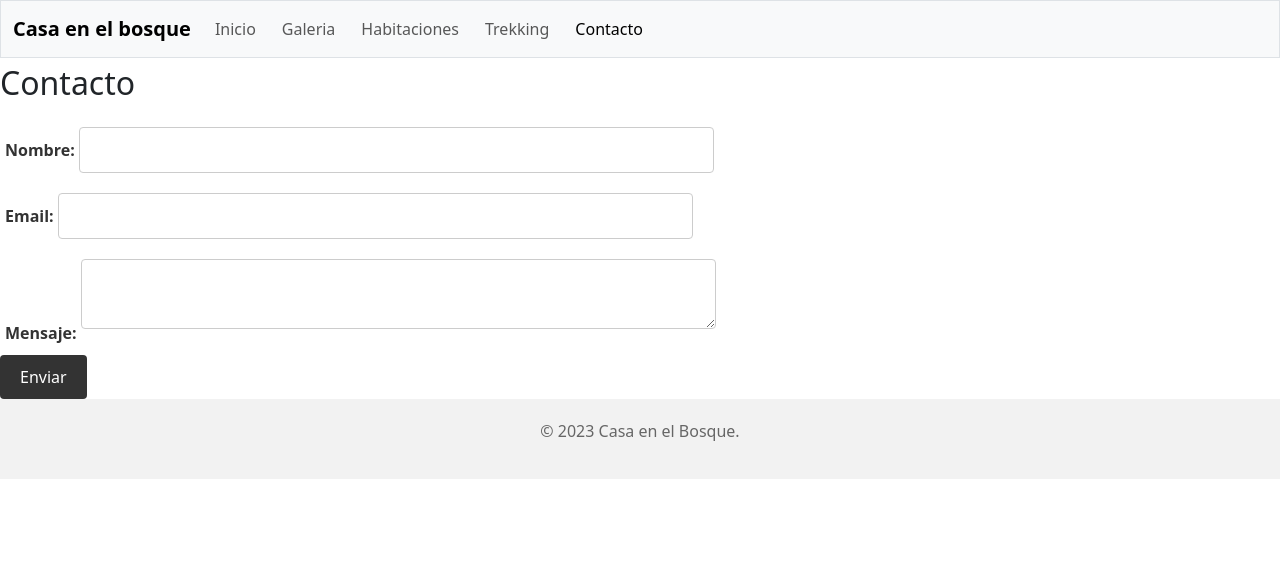
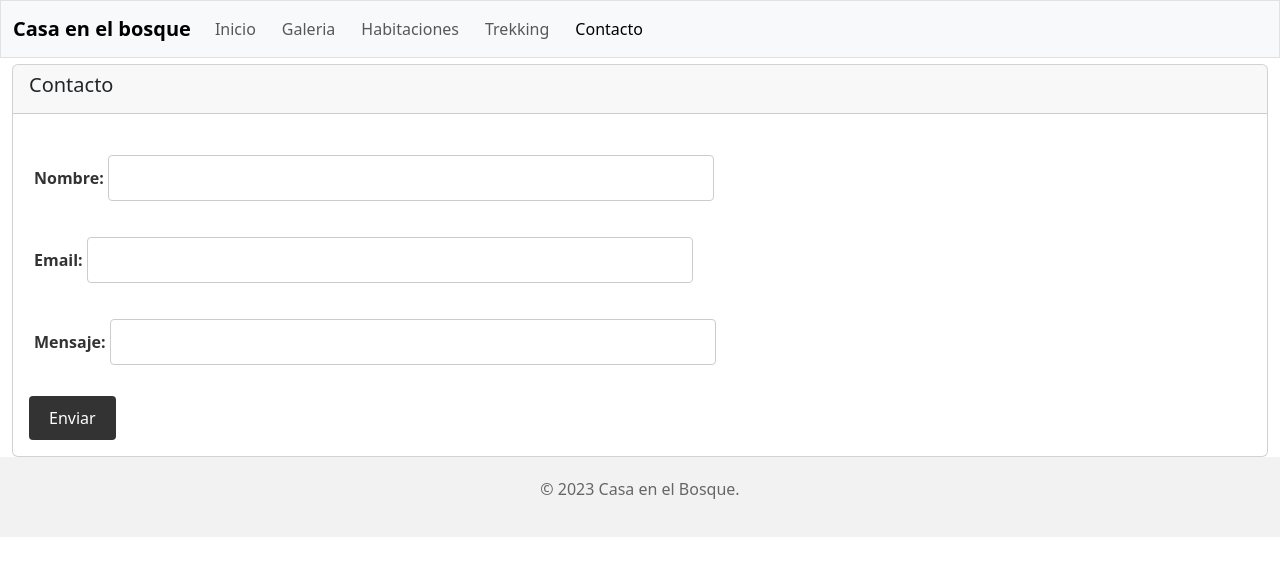
Before and after one commit to mmkippes/casabosque, a plain HTML site: page pages/contacto.html in a window 1280 px wide. Drawn offline with nearby package versions, Linux system fonts and the light colour scheme.

Commit message:
contact form with card

```diff
--- a/pages/contacto.html
+++ b/pages/contacto.html
@@ -44,22 +44,31 @@
     </header>
 
     <main>
-        <h2>Contacto</h2>
+        <div class="container-fluid">
+            <div class="card">
+                <div class="card-header">
+                    <h5>
+                        <div class="card-title">Contacto</div>
+                    </h5>
+                </div>
+                <div class="card-body">
                     <form>
-            <div class="contactFormDiv">
-                <label for="nombre">Nombre:</label>
+                        <div class="contactFormDiv mb-3">
+                            <label for="nombre" class="form-label">Nombre:</label>
                             <input type="text" id="nombre" name="nombre" required>
                         </div>
-            <div class="contactFormDiv">
-                <label for="email">Email:</label>
+                        <div class="contactFormDiv mb-3">
+                            <label for="email" class="form-label">Email:</label>
                             <input type="email" id="email" name="email" required>
                         </div>
-            <div class="contactFormDiv">
-                <label for="mensaje">Mensaje:</label>
-                <textarea id="mensaje" name="mensaje" required></textarea>
+                        <div class="contactFormDiv mb-3">
+                            <label for="mensaje" class="form-label">Mensaje:</label>
+                            <input type="text" for="mensaje" id="mensaje" name="mensaje" required></input>
                         </div>
                         <input type="submit" id="enviar" value="Enviar">
                     </form>
+                </div>
+            </div>
     </main>
 
     <footer>
```
Lines whose indentation alone changed are shown as unchanged.
